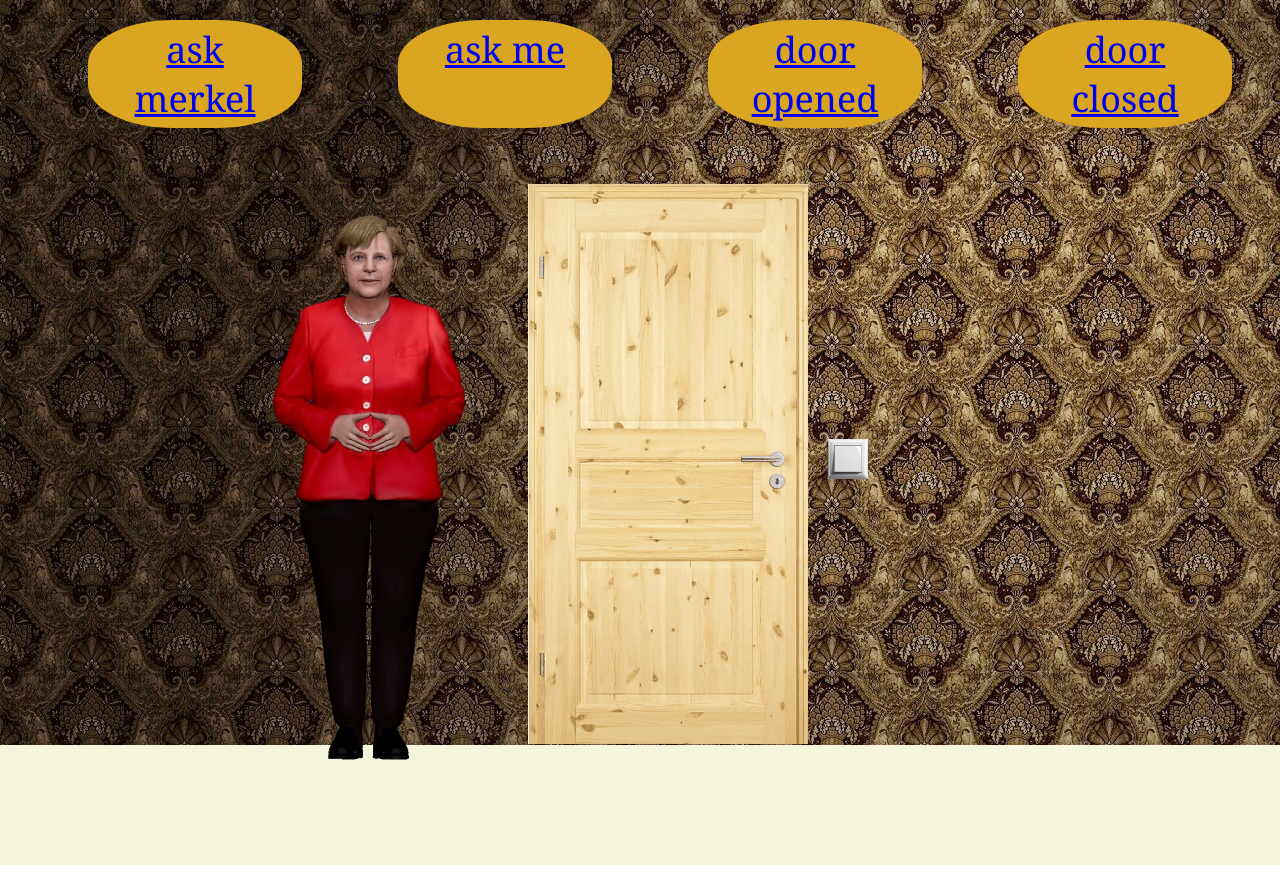
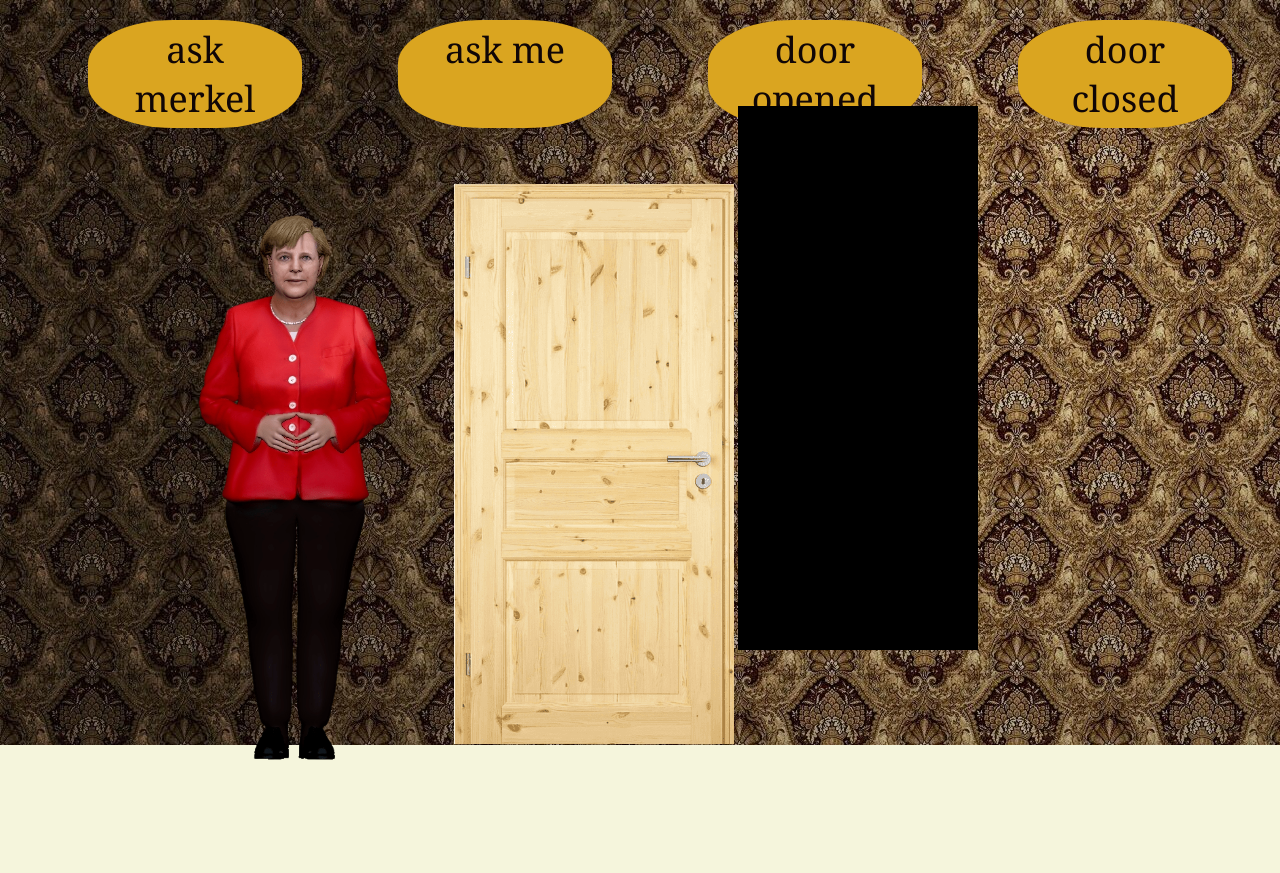
Before and after one commit to born3am/klo-meister, a React (Create React App) app: page /opened in a window 1280 px wide. Built offline with nearby package versions, Linux system fonts and the light colour scheme.

Commit message:
basic version

```diff
--- a/src/App.css
+++ b/src/App.css
@@ -24,5 +24,20 @@
     width: 12vw;
     text-align: center;
 
+}
+
+.navBar ul li a  {
+    text-decoration: none;
+    color: rgb(16,6,6);
+    /* color: rgb(219,37,51); */
 
 }
+
+/* MAIN SECTION */
+
+.wcLight {
+    display: flex;
+    flex-direction: column;
+    justify-content: space-between;
+    height: 70vh;
+}
--- a/src/App.js
+++ b/src/App.js
@@ -2,8 +2,10 @@
 import { NavLink, BrowserRouter, Route, Switch, Link } from "react-router-dom"
 
 import DarkRoom from './Components/DarkRoom'
-import Door from './Components/DoorClosed'
+import DoorOpened from './Components/DoorOpened'
 import Room from './Components/Room'
+import DoorClosed from './Components/DoorClosed'
+
 
 import door from './img/door.png'
 import merkel from './img/merkel.png'
@@ -35,27 +37,18 @@
                 <div className='body' >
                     <nav className='navBar'>
                         <ul>
-                            <li> <NavLink activeClassName="selected" to={'/open'} >Ask Merkel</NavLink> </li>
-                            <li>  <NavLink to={'/open'} >Ask Me</NavLink> </li>
-                            <li>  <NavLink to={'/open'} >Door opened</NavLink></li>
-                            <li>  <NavLink to={'/open'} >Door closed</NavLink></li>
+                            <li> <NavLink activeClassName="selected" to={'/merkel'} >Ask Merkel</NavLink> </li>
+                            <li>  <NavLink activeClassName="selected" to={'/me'} >Ask Me</NavLink> </li>
+                            <li>  <NavLink activeClassName="selected" to={'/opened'} >Door opened</NavLink></li>
+                            <li>  <NavLink activeClassName="selected" to={'/closed'} >Door closed</NavLink></li>
                         </ul>
                     </nav>
 
-                    {/* <img className='wc' src={wc} alt="" /> */}
-
-                    <div className='doorCombo'>
-
-                        <img className='merkel' src={merkel} alt="" />
-                        <div> <NavLink to={'/open'} >  <img className='door' src={door} alt="" /> </NavLink> </div>
-                        <div> <NavLink to={'/onoff'} > <img className='lightButton' src={lightButton} alt="" /> </NavLink> </div>
-
-
-                    </div>
+                    <DoorClosed />
                     <div className='floor' ></div>
 
                     <Switch>
-                        <Route exact path="/open" component={Door} />
+                        <Route exact path="/opened" component={DoorOpened} />
                         <Route exact path="/onoff" component={Room} />
                     </Switch>
                 </div>
--- a/src/Components/DoorClosed.js
+++ b/src/Components/DoorClosed.js
@@ -3,20 +3,26 @@
 
 
 // import door from '../img/door.png'
+import door from '../img/door.png'
 import merkel from '../img/merkel.png'
 import wc from '../img/toilet.jpg'
 import lightButton from '../img/lightButton.jpg'
 
 export default function DoorClosed() {
     return (
-        <div>
-            <img className='wc' src={wc} alt="" />
-            <div className='doorCombo'>
-                <img className='merkel' src={merkel} alt="" />
-                <div> <Link to="/open" > <div className='openDoorDark'></div> </Link> </div>
-                <div> <Link to="/onoff" > <img className='lightButton' src={lightButton} alt="" /> </Link> </div>
+
+        <div className='doorCombo'>
+
+            <img className='merkel' src={merkel} alt="" />
+            <div> <img className='door' src={door} alt="" /> </div>
+            <div className='wcLight' >
+                <img className='wc' src={wc} alt="" />
+                <img id='lightButton' src={lightButton} alt="" />
             </div>
-            <div className='floor' ></div>
         </div>
+
+
+
+
     )
 }
--- /dev/null
+++ b/src/Components/DoorOpened.css
@@ -0,0 +1,8 @@
+.blackBox {
+    height: 68vh;
+    width: 30vh;
+    background-color: black;
+    position:fixed;
+    bottom: 150px;
+    left: 738px;
+}
--- a/src/Components/DoorOpened.js
+++ b/src/Components/DoorOpened.js
@@ -4,12 +4,14 @@
 import door from '../img/door.png'
 import merkel from '../img/merkel.png'
 import wc from '../img/toilet.jpg'
-import lightButton from '../img/lightButton.jp
+import lightButton from '../img/lightButton.jpg'
+
+import './DoorOpened.css'
 
 export default function DoorOpened() {
     return (
         <div>
-
+            <div className='blackBox'></div>
         </div>
     )
 }
--- a/src/index.css
+++ b/src/index.css
@@ -9,8 +9,6 @@
 }
 
 .body {
-  /* margin-top: -50px;  */
-  padding-top: 0p ;
 
 
   /* css BG template: https://bennettfeely.com/ */
@@ -42,7 +40,7 @@
 }
 
 .floor {
-  height: 15vh;
+  height: 16vh;
   background-color: beige;
   font-size: 1px;
 }
@@ -89,12 +87,15 @@
 }
 
 .wc {
-  margin: 3vh;
   height: 10vh;
+  margin-left: 20px;
 }
 
-.lightButton {
+#lightButton {
+  width: 5vh;
   height: 5vh;
   margin-left: 20px;
-  align-items: center;
+  margin-bottom: 30vh;
+
+
 }
```
